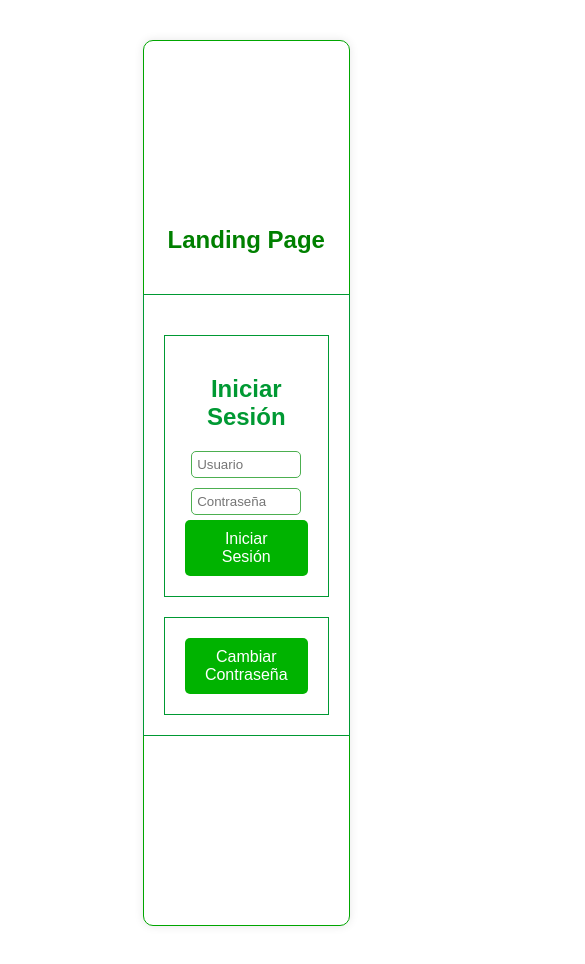
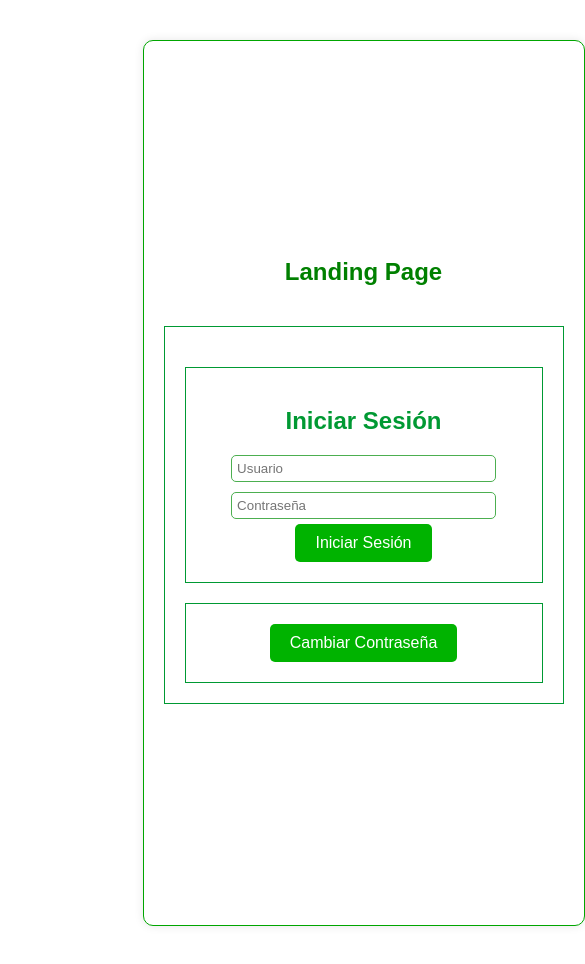
Before and after one commit to alexismichia/front-ramiro, a React (Create React App) app: page / in a window 390 px wide. Shown: the whole page, 585 px wide, since content can reach past the window. Built offline with nearby package versions, Linux system fonts and the light colour scheme.

Commit message:
Update App.css

```diff
--- a/src/App.css
+++ b/src/App.css
@@ -9,7 +9,8 @@ body {
   flex-direction: column;
   justify-content: center;
   align-items: center;
-  height: 100vh; /* Ocupa el 100% de la altura de la pantalla */
+  height: 100vh;
+  width:350px/* Ocupa el 100% de la altura de la pantalla */
 }
 
 .componente {
@@ -24,7 +25,7 @@ body {
     font-size: 14px; /* Reduzca el tamaño de fuente base para dispositivos móviles */
   }
 
-  .componente {
+  .container {
     width: 400px; /* Aumenta el ancho para que sea más grande en dispositivos móviles */
   }
 }
```
